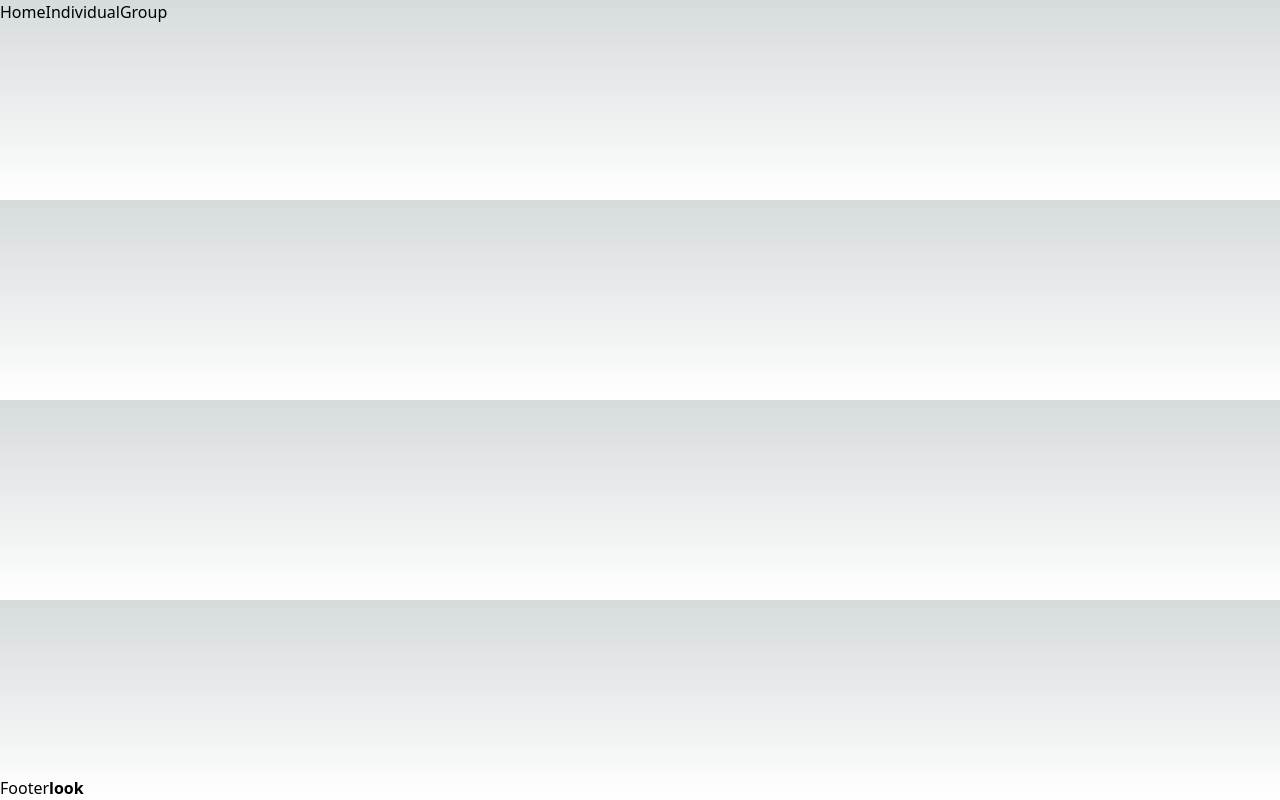
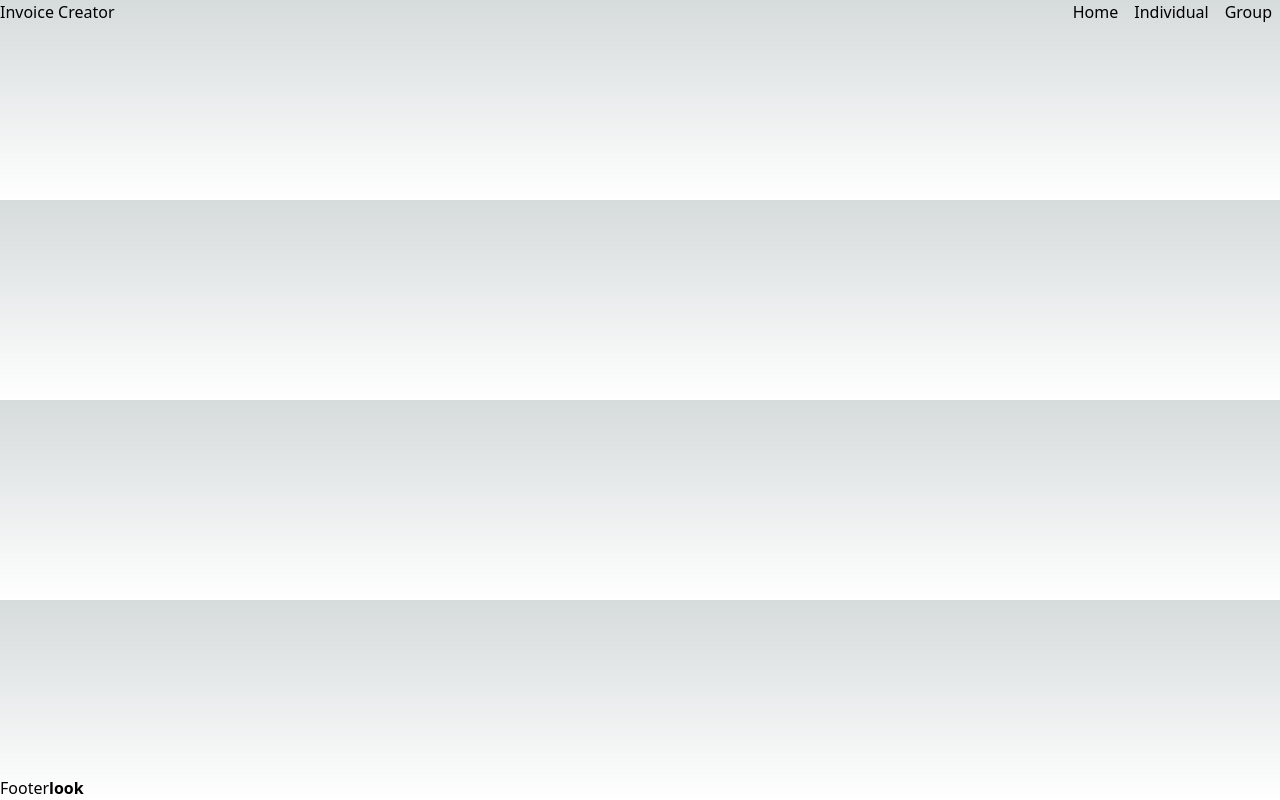
Before and after one commit to osamakashif/Frontend_Invoice_creator, a Next.js app: page /group in a window 1280 px wide. Built offline with nearby package versions, Linux system fonts and the light colour scheme.

Commit message:
[feat]: Update Navbar.
Update Navbar.

```diff
--- a/app/components/header/Header.css
+++ b/app/components/header/Header.css
@@ -1,4 +1,5 @@
 .header {
     position: fixed;
     top: 0;
+    width: 100%;
 }
--- a/app/components/navbar/Navbar.css
+++ b/app/components/navbar/Navbar.css
@@ -0,0 +1,13 @@
+.navbar {
+  display: flex;
+  justify-content: space-between;
+}
+
+.nav-link {
+  cursor: pointer;
+  text-decoration: none;
+}
+
+.nav-link:hover {
+  text-decoration: underline;
+}
--- a/app/components/navbar/Navbar.tsx
+++ b/app/components/navbar/Navbar.tsx
@@ -4,17 +4,32 @@ import "./Navbar.css";
 
 export const Navbar = () => {
   const router = useRouter();
+  const routes = [
+    { name: "Home", path: "/" },
+    { name: "Individual", path: "/individual" },
+    { name: "Group", path: "/group" },
+  ];
+  const title: string = "Invoice Creator";
   return (
     <div className="navbar">
-      <a type="button" onClick={() => router.push("/")}>
-        Home
-      </a>
-      <a type="button" onClick={() => router.push("/individual")}>
-        Individual
-      </a>
-      <a type="button" onClick={() => router.push("/group")}>
-        Group
-      </a>
+      <h1>
+        <a className="nav-link" onClick={() => router.push("/")}>
+          {title}
+        </a>
+      </h1>
+      <div>
+        {routes.map((route) => {
+          return (
+            <a
+              className="nav-link px-2"
+              onClick={() => router.push(route.path)}
+              key={route.name}
+            >
+              {route.name}
+            </a>
+          );
+        })}
+      </div>
     </div>
   );
 };
```
